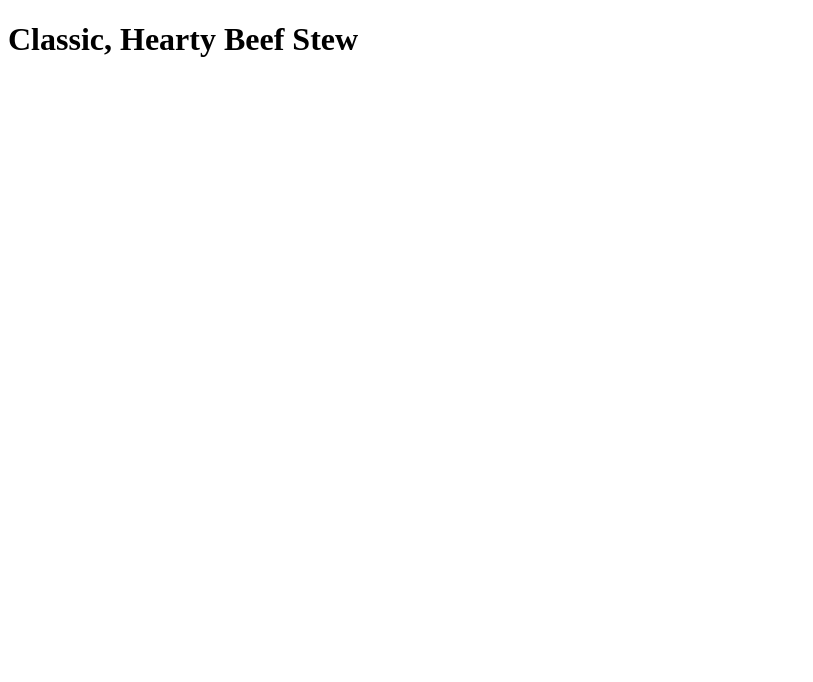
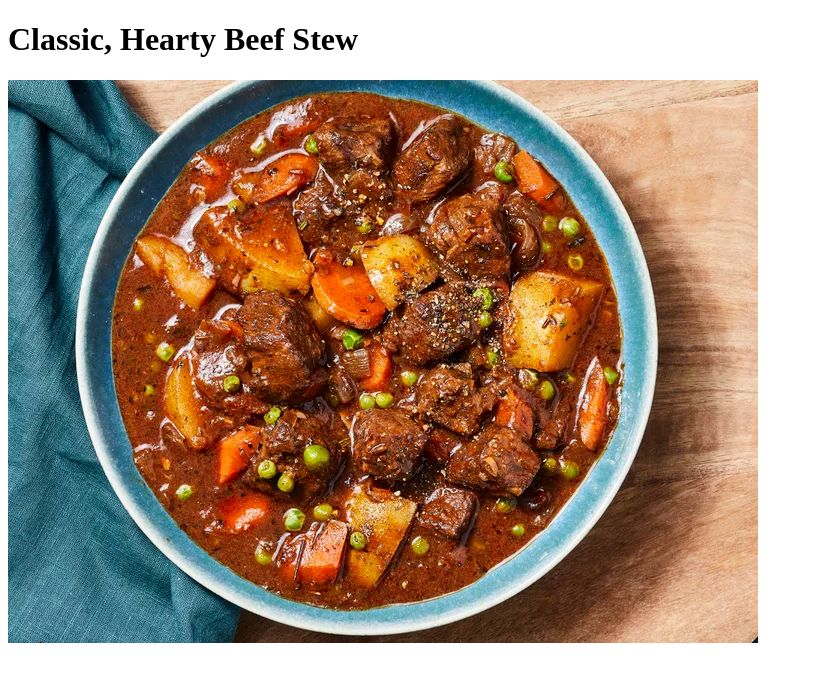
Before and after one commit to cdhoutz/odin-recipes, a plain HTML site: page recipes/beef-stew.html in a window 1280 px wide. Shown: the whole page, without its empty margins (0-813 px from the left). Drawn offline with Linux system fonts and the light colour scheme.

Commit message:
Add changes to beef-stew page missing from previous commit

```diff
--- a/recipes/beef-stew.html
+++ b/recipes/beef-stew.html
@@ -7,5 +7,6 @@
 </head>
 <body>
     <h1>Classic, Hearty Beef Stew</h1>
+    <img src="../images/beef-stew-on-table.png" alt="Beef Stew On Table" height="563" width="750">
 </body>
 </html>
```
